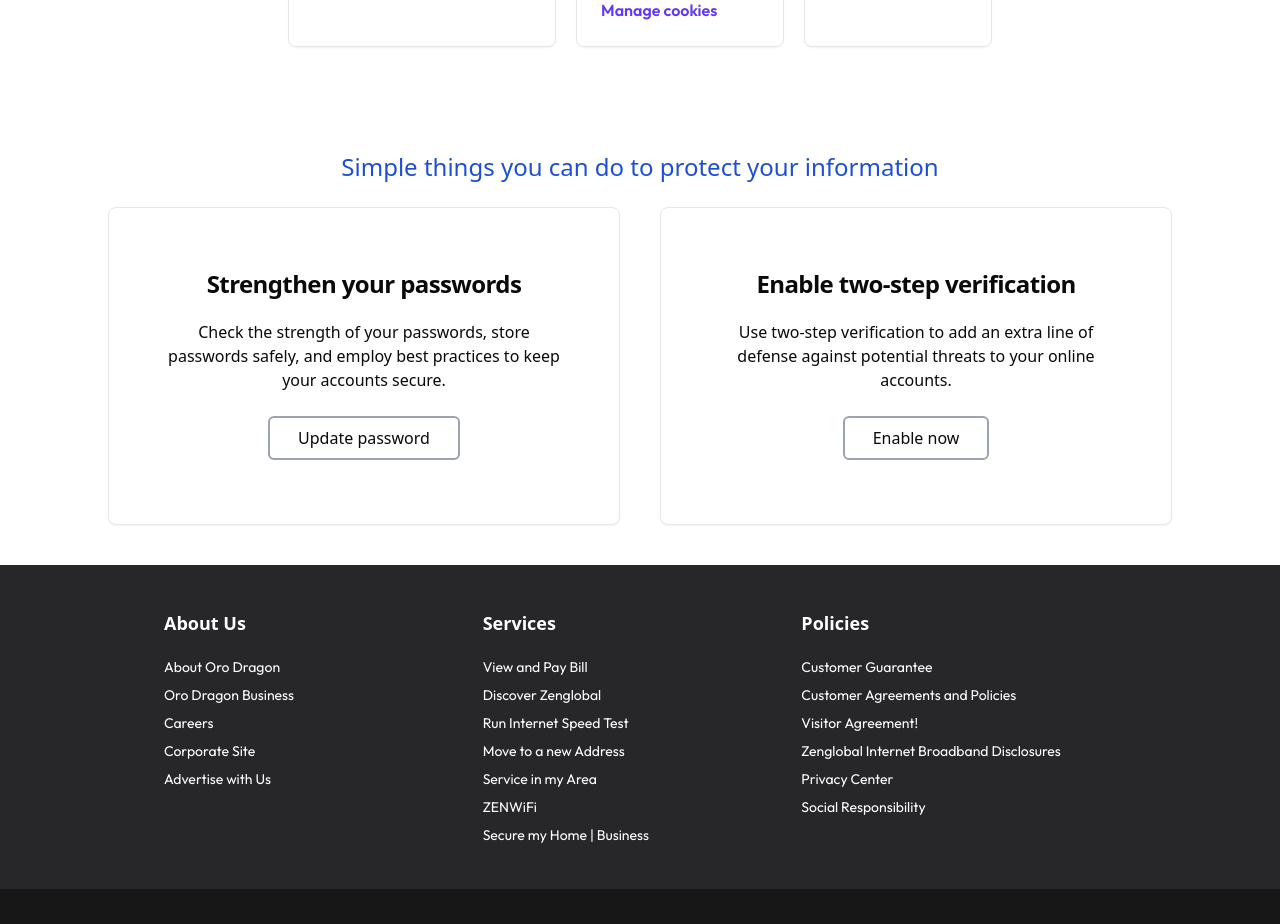
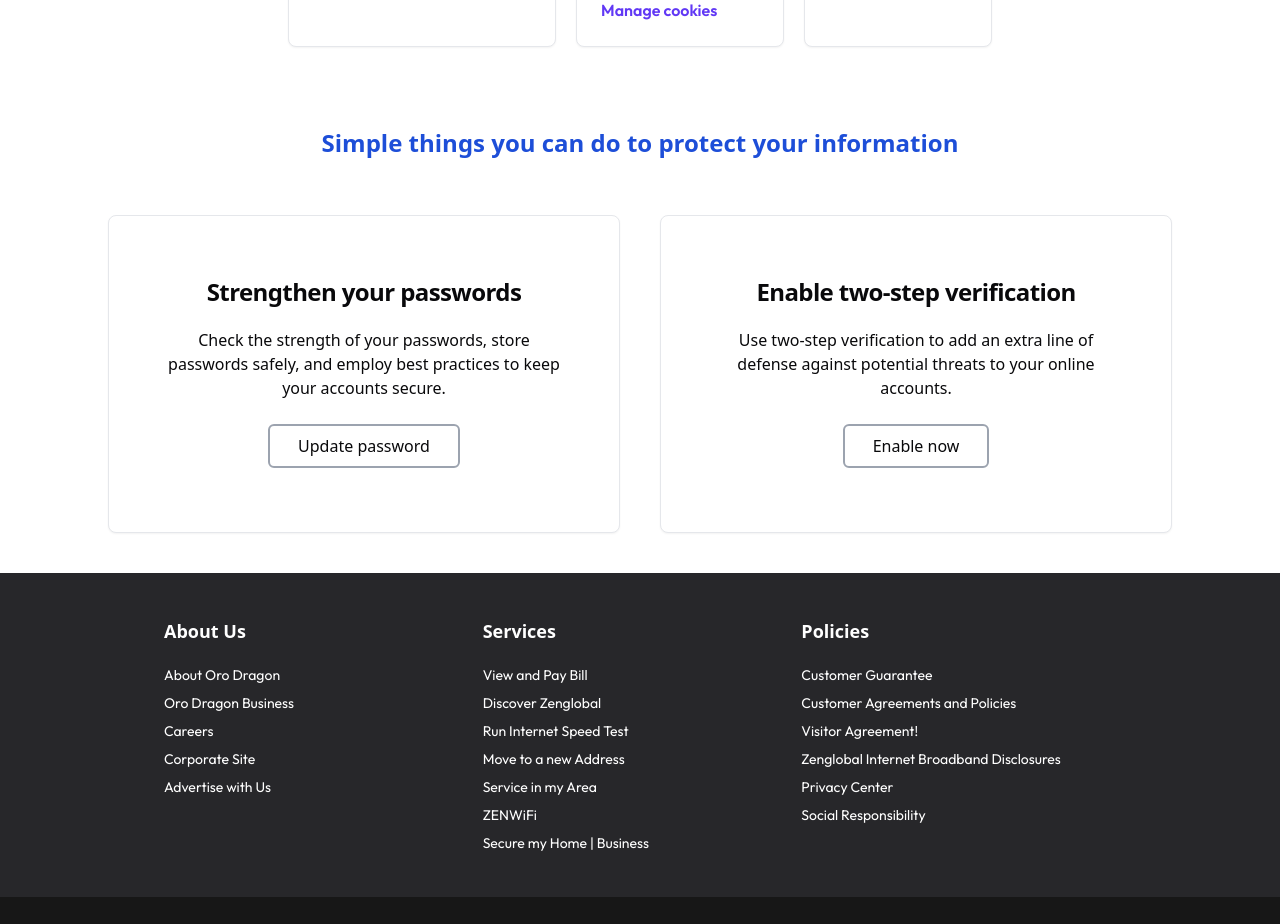
Before and after one commit to KleKlai/zenglobalofficialwebsite, a Next.js app: page /your-privacy-choices in a window 1280 px wide. Shown: the part 1600-2524 px from the top of the page. Built offline with nearby package versions, Linux system fonts and the light colour scheme.

Commit message:
feat(your-privacy-your-choices): adjust padding front end

```diff
--- a/app/(main)/(overview)/your-privacy-choices/page.tsx
+++ b/app/(main)/(overview)/your-privacy-choices/page.tsx
@@ -57,7 +57,7 @@ export default function YourPrivacyChoices() {
         </PrivacyCard>
       </div>
       <div className="flex items-center justify-center">
-        <h2 className="text-2xl font-medium font-notoSans py-6 text-blue-700">
+        <h2 className="text-2xl font-semibold font-notoSans pb-14 text-blue-700">
           Simple things you can do to protect your information
         </h2>
       </div>
```
